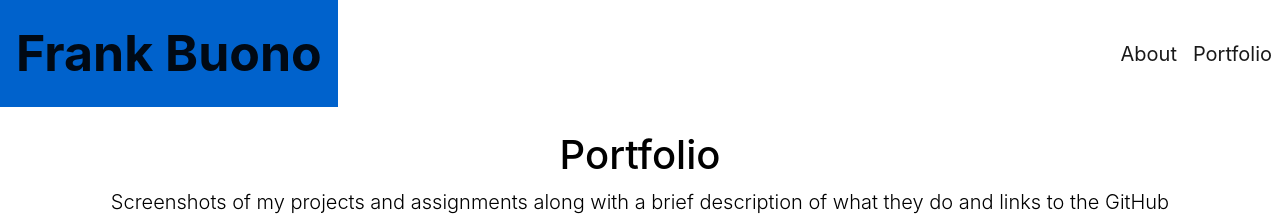
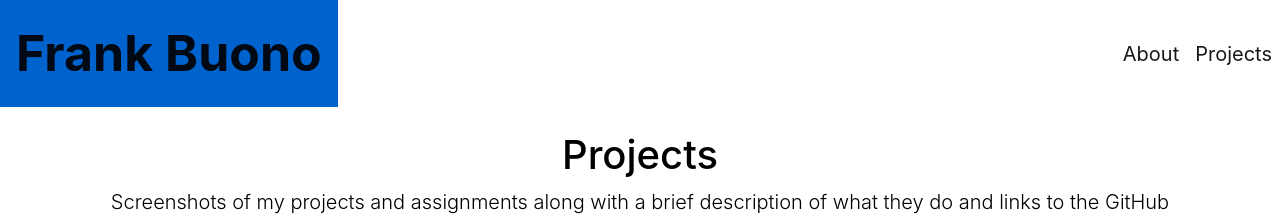
Before and after one commit to fbuonojr/homework_2, a plain HTML site: page portfolio.html in a window 1280 px wide. Shown: the top 221 px of the page. Drawn offline with nearby package versions, Linux system fonts and the light colour scheme.

Commit message:
changed portfolio to projects

```diff
--- a/portfolio.html
+++ b/portfolio.html
@@ -26,14 +26,14 @@
                     <a class="nav-link" href="index.html">About<span class="sr-only">(current)</span></a>
                 </li>
                 <li class="nav-item active">
-                    <a class="nav-link" href="portfolio.html">Portfolio</a>
+                    <a class="nav-link" href="portfolio.html">Projects</a>
                 </li>
             </ul>
         </div>
     </nav>
     <br>
     <div class="container text-center">
-        <h1 class="display-8">Portfolio</h1>
+        <h1 class="display-8">Projects</h1>
         <p class="lead">Screenshots of my projects and assignments along with a brief description of what they do
             and links to the GitHub repositories and deployed applications for each.</p>
         <hr>
```
Also changed, not shown: index.html (+1 -1 lines).
